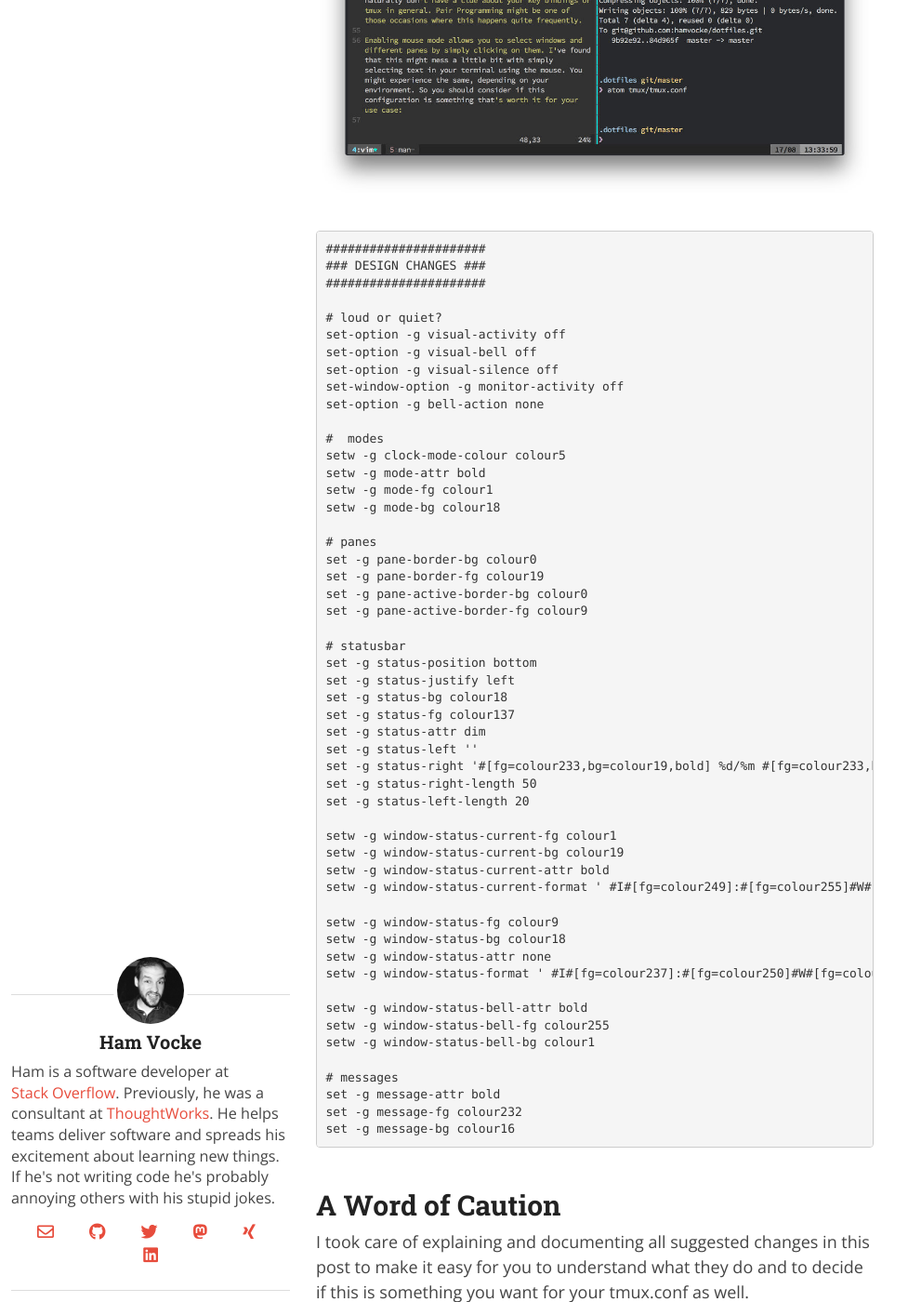
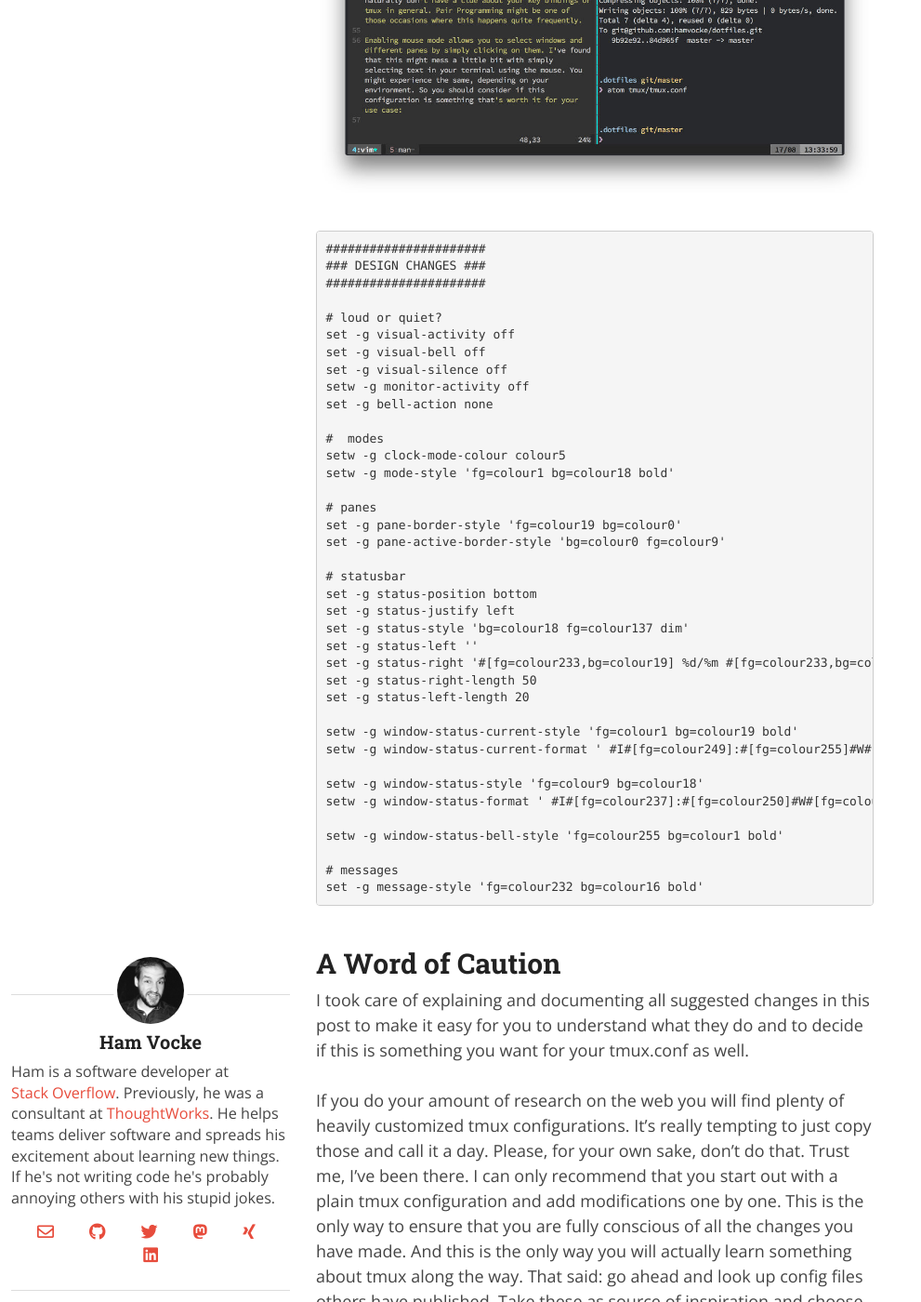
Before and after one commit to hamvocke/hamvocke.github.io, a Jekyll site: the page built from _posts/2015-08-17-a-guide-to-customizing-your-tmux-conf.md, in a window 1280 px wide and 1400 px high, scrolled down 4706 px. Shown: the whole window at 93% size, without its empty margins (0-991 px from the left). Built offline with Jekyll 4.4.1, drawn with Linux system fonts in a browser that asks for light colours; nearby versions of some CDN libraries; comment, search, counter and statistics services are not loaded; some of the changed text lies outside the part shown.

Commit message:
Update design changes to new -style syntax

```diff
--- a/_posts/2015-08-17-a-guide-to-customizing-your-tmux-conf.md
+++ b/_posts/2015-08-17-a-guide-to-customizing-your-tmux-conf.md
@@ -91,53 +91,40 @@
     ######################
 
     # loud or quiet?
-    set-option -g visual-activity off
-    set-option -g visual-bell off
-    set-option -g visual-silence off
-    set-window-option -g monitor-activity off
-    set-option -g bell-action none
+    set -g visual-activity off
+    set -g visual-bell off
+    set -g visual-silence off
+    setw -g monitor-activity off
+    set -g bell-action none
 
     #  modes
     setw -g clock-mode-colour colour5
-    setw -g mode-attr bold
-    setw -g mode-fg colour1
-    setw -g mode-bg colour18
+    setw -g mode-style 'fg=colour1 bg=colour18 bold'
 
     # panes
-    set -g pane-border-bg colour0
-    set -g pane-border-fg colour19
-    set -g pane-active-border-bg colour0
-    set -g pane-active-border-fg colour9
+    set -g pane-border-style 'fg=colour19 bg=colour0'
+    set -g pane-active-border-style 'bg=colour0 fg=colour9'
 
     # statusbar
     set -g status-position bottom
     set -g status-justify left
-    set -g status-bg colour18
-    set -g status-fg colour137
-    set -g status-attr dim
+    set -g status-style 'bg=colour18 fg=colour137 dim'
     set -g status-left ''
-    set -g status-right '#[fg=colour233,bg=colour19,bold] %d/%m #[fg=colour233,bg=colour8,bold] %H:%M:%S '
+    set -g status-right '#[fg=colour233,bg=colour19] %d/%m #[fg=colour233,bg=colour8] %H:%M:%S '
     set -g status-right-length 50
     set -g status-left-length 20
 
-    setw -g window-status-current-fg colour1
-    setw -g window-status-current-bg colour19
-    setw -g window-status-current-attr bold
+    setw -g window-status-current-style 'fg=colour1 bg=colour19 bold'
     setw -g window-status-current-format ' #I#[fg=colour249]:#[fg=colour255]#W#[fg=colour249]#F '
 
-    setw -g window-status-fg colour9
-    setw -g window-status-bg colour18
-    setw -g window-status-attr none
+    setw -g window-status-style 'fg=colour9 bg=colour18'
     setw -g window-status-format ' #I#[fg=colour237]:#[fg=colour250]#W#[fg=colour244]#F '
 
-    setw -g window-status-bell-attr bold
-    setw -g window-status-bell-fg colour255
-    setw -g window-status-bell-bg colour1
+    setw -g window-status-bell-style 'fg=colour255 bg=colour1 bold'
 
     # messages
-    set -g message-attr bold
-    set -g message-fg colour232
-    set -g message-bg colour16
+    set -g message-style 'fg=colour232 bg=colour16 bold'
+
 
 ## A Word of Caution
 I took care of explaining and documenting all suggested changes in this post to make it easy for you to understand what they do and to decide if this is something you want for your tmux.conf as well.
```
